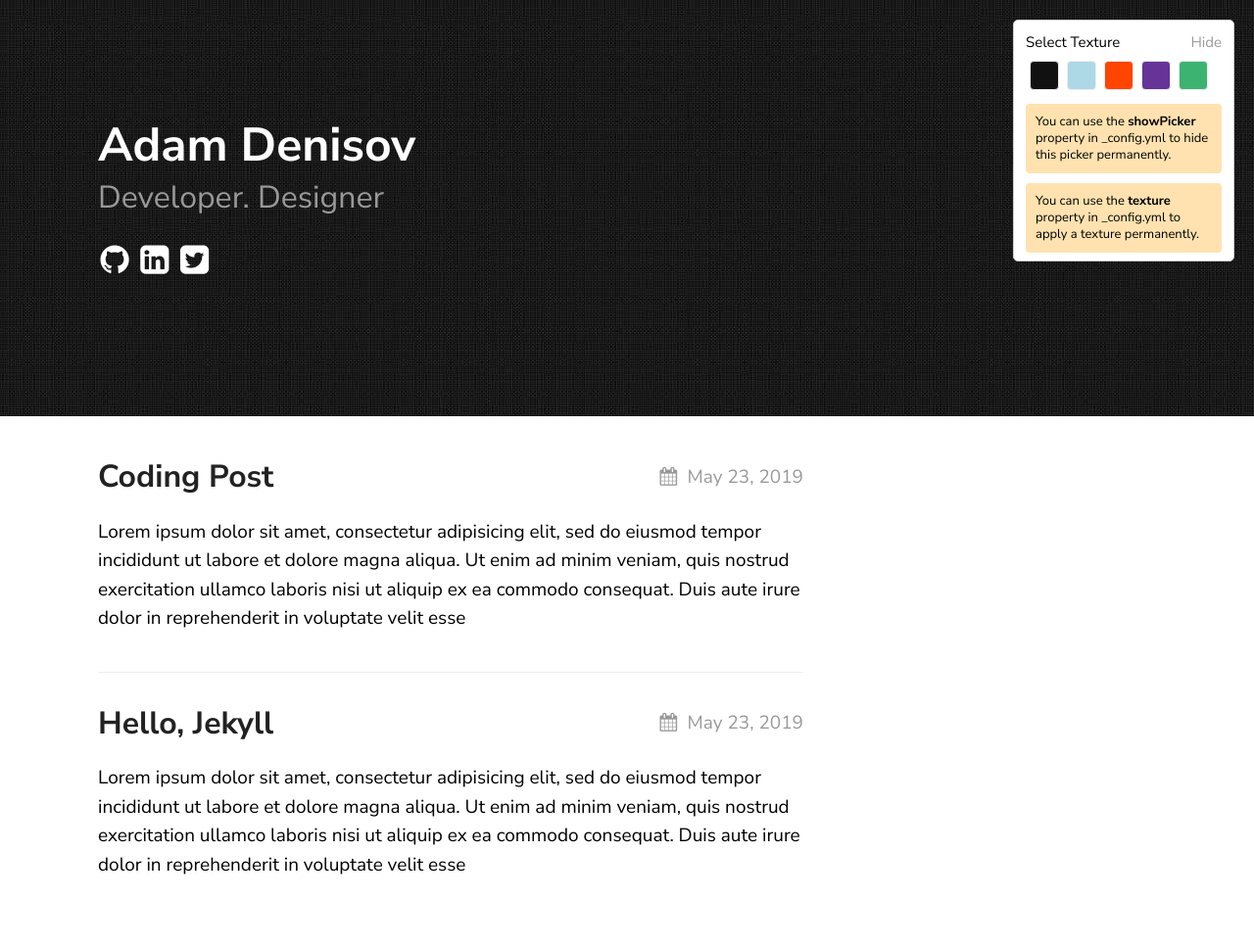
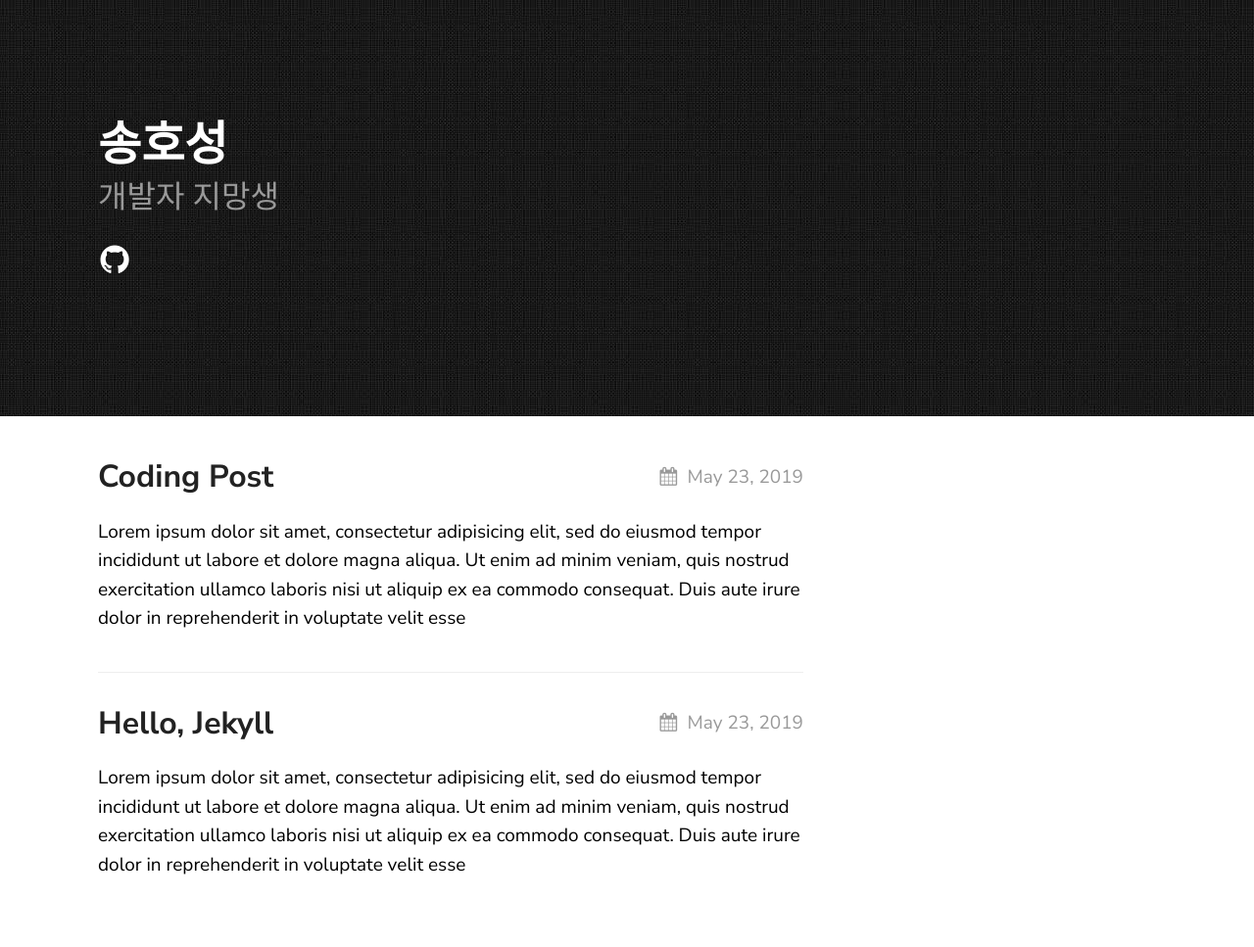
Before and after one commit to shs1234/shs1234.github.io, a Jekyll site: the page built from index.md, in a window 1280 px wide. Shown: the whole page at 98% size. Built offline with Jekyll 4.4.1, drawn with Linux system fonts in a browser that asks for light colours.

Commit message:
Update _config.yml

```diff
--- a/_config.yml
+++ b/_config.yml
@@ -1,10 +1,8 @@
 title: Texture Theme
 author: GitHub User
-email: your-email@domain.com
+email: guichanist@gmail.com
 description: > # this means to ignore newlines until "show_exerpts:"
-  Write an awesome description for your new site here. You can edit this
-  line in _config.yml. It will appear in your document head meta (for
-  Google search results) and in your feed.xml site description.
+
 show_excerpts: true # set to true to show excerpts on the homepage
 
 # Minima date format
@@ -15,18 +13,18 @@ remote_theme: thelehhman/texture
 
 permalink: /posts/:title/
 texture:
-  title: Adam Denisov
-  tagline: Developer. Designer
+  title: 송호성
+  tagline: 개발자 지망생
   date_format: "%b %-d, %Y"
   style: black
   showNav: false
-  showPicker: true
+  showPicker: false
 
   # generate social links in footer
   social_links:
-    twitter: thelehhman
-    github:  thelehhman
-    linkedIn: in/thelehhman
+#    twitter:
+    github:  shs1234
+#    linkedIn:
     rss: rss
 
 
```
